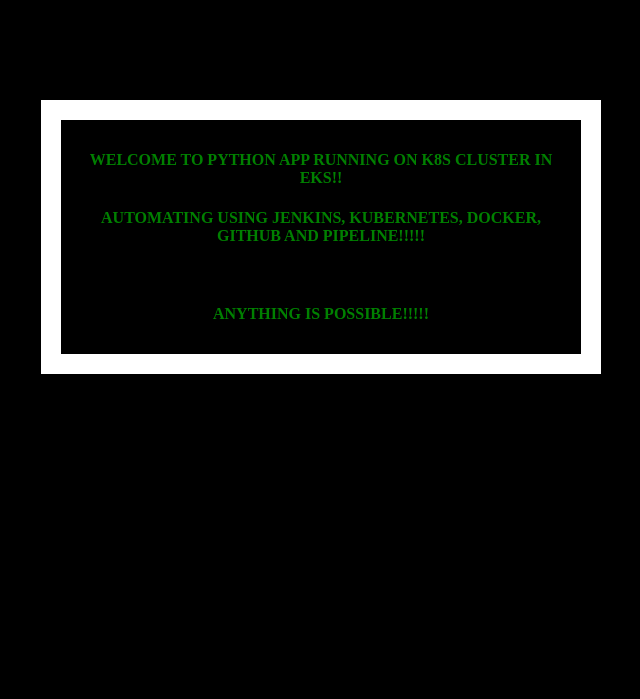
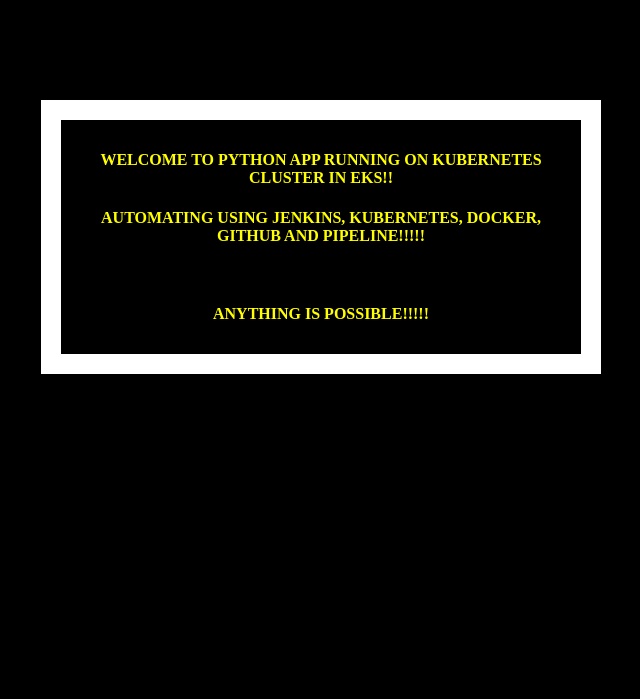
Before and after one commit to akannan1087/myPythonDockerRepo, a Flask app: page / in a window 1280 px wide. Shown: the top 699 px of the page, without its empty margins (319-959 px from the left). Run offline with Flask 2, Linux system fonts and the light colour scheme.

Commit message:
Update index.html

```diff
--- a/templates/index.html
+++ b/templates/index.html
@@ -3,7 +3,7 @@
     <style type="text/css">
       body {
         background: black;
-        color: green;
+        color: yellow;
       }
       div.container {
         max-width: 500px;
@@ -19,7 +19,7 @@
   </head>
   <body>
     <div class="container">
-      <h4>Welcome to Python App running on K8S cluster in EKS!!</h4>
+      <h4>Welcome to Python App running on Kubernetes cluster in EKS!!</h4>
       <h4>Automating using Jenkins, Kubernetes, Docker, GitHub and Pipeline!!!!!</h4>
       <br>
        <h4>Anything is Possible!!!!!</h4>
```
